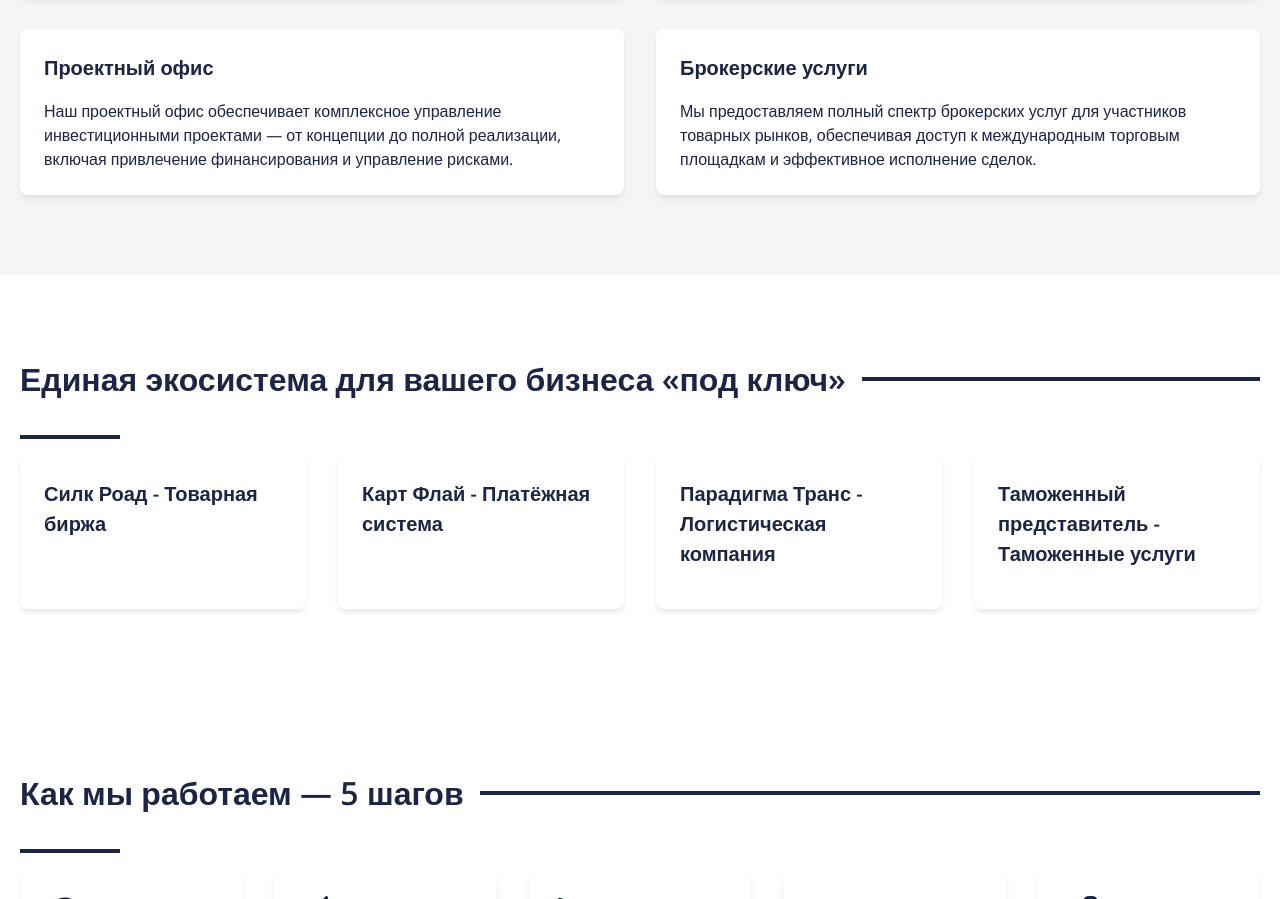
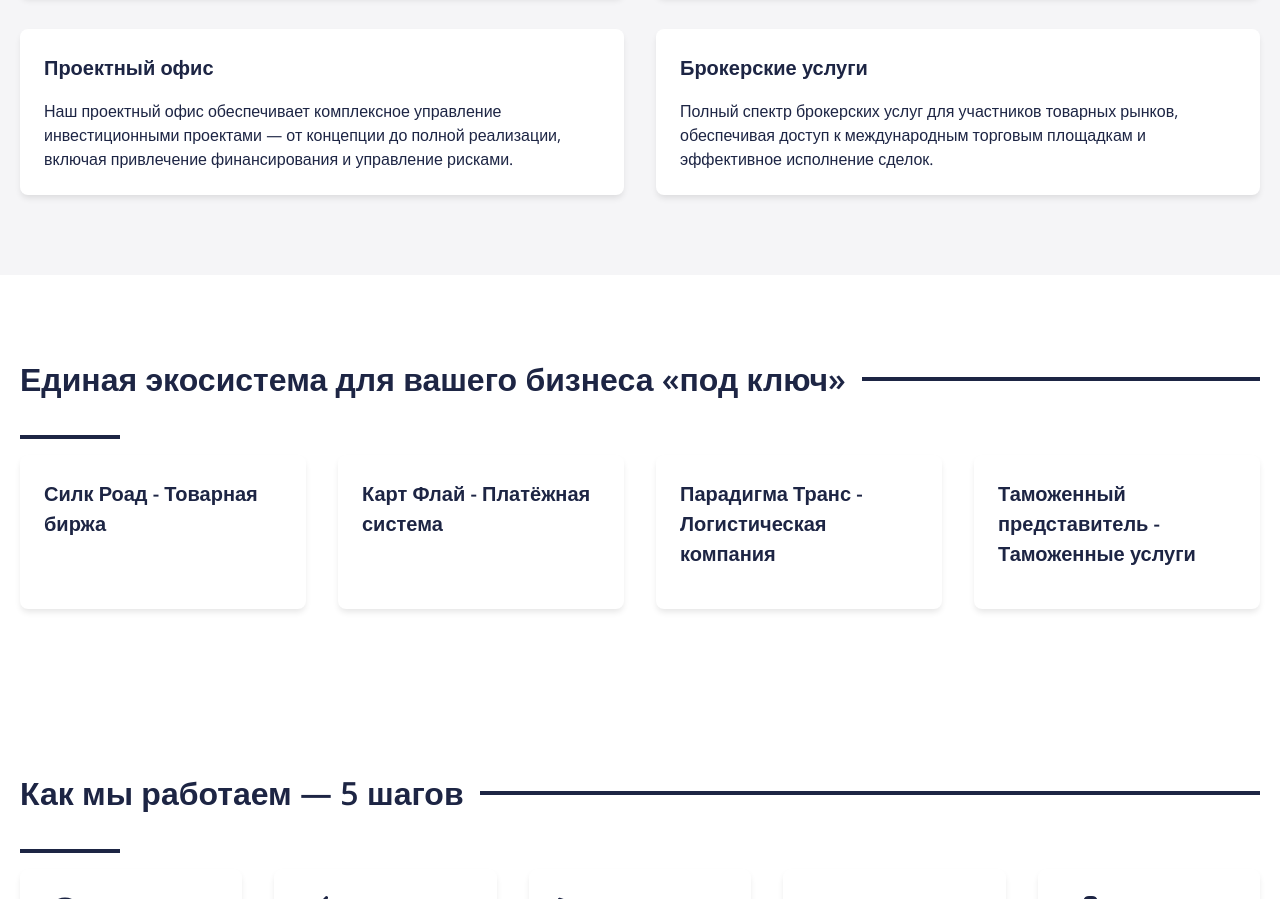
Before and after one commit to DjangoOG/Infinance, a plain HTML site: page index.html in a window 1280 px wide. Shown: the part 1622-2521 px from the top of the page. Drawn offline with nearby package versions, Linux system fonts and the light colour scheme.

Commit message:
Update content: Services text tweaks

```diff
--- a/index.html
+++ b/index.html
@@ -107,8 +107,8 @@
                 </div>
                 <div class="card reveal-on-scroll">
                     <h3>Брокерские услуги</h3>
-                    <p>Мы предоставляем полный спектр брокерских услуг для участников товарных рынков, обеспечивая
-                        доступ к международным торговым площадкам и эффективное исполнение сделок.</p>
+                    <p>Полный спектр брокерских услуг для участников товарных рынков, обеспечивая доступ к международным
+                        торговым площадкам и эффективное исполнение сделок.</p>
                 </div>
             </div>
         </div>
```
